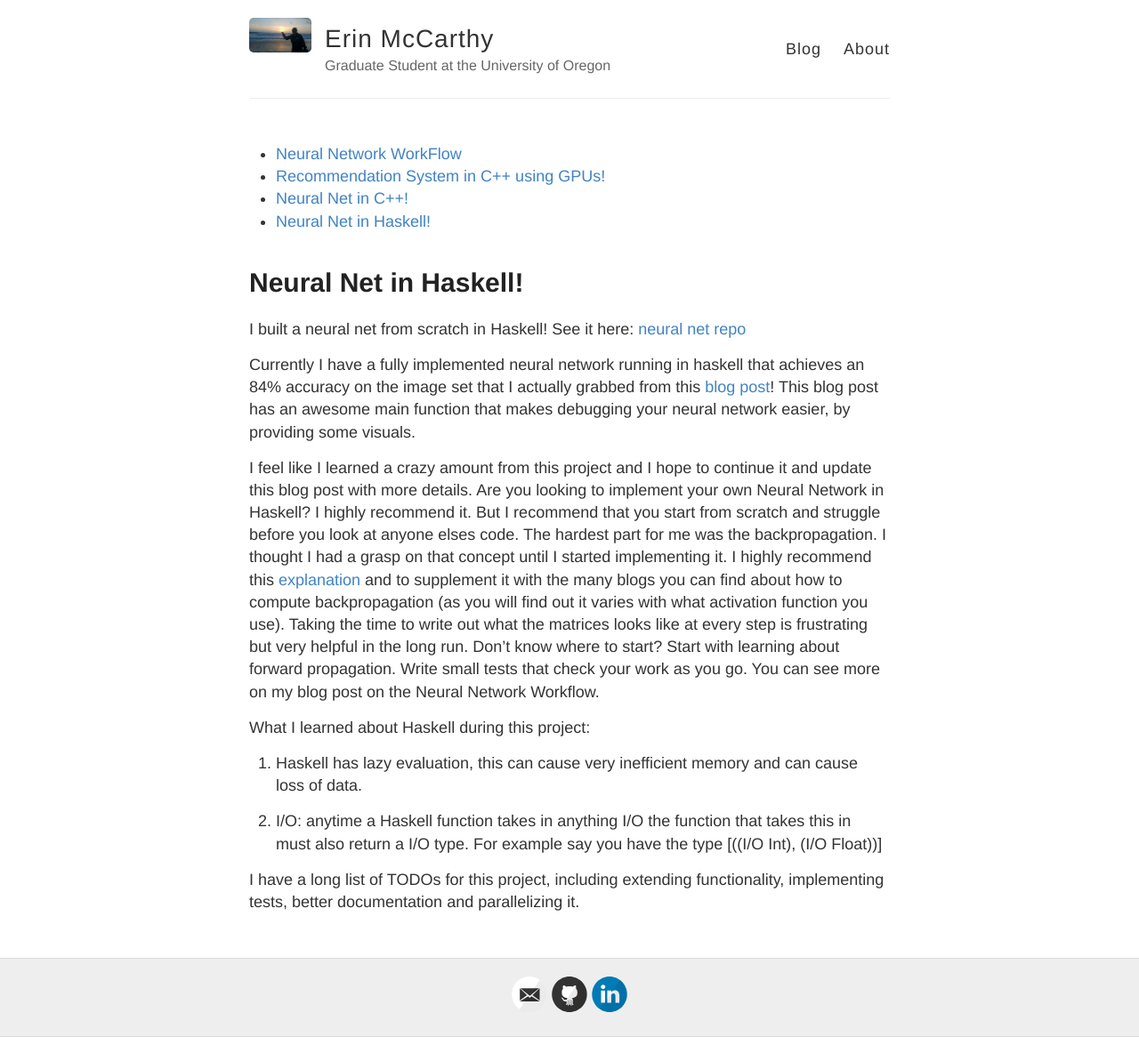
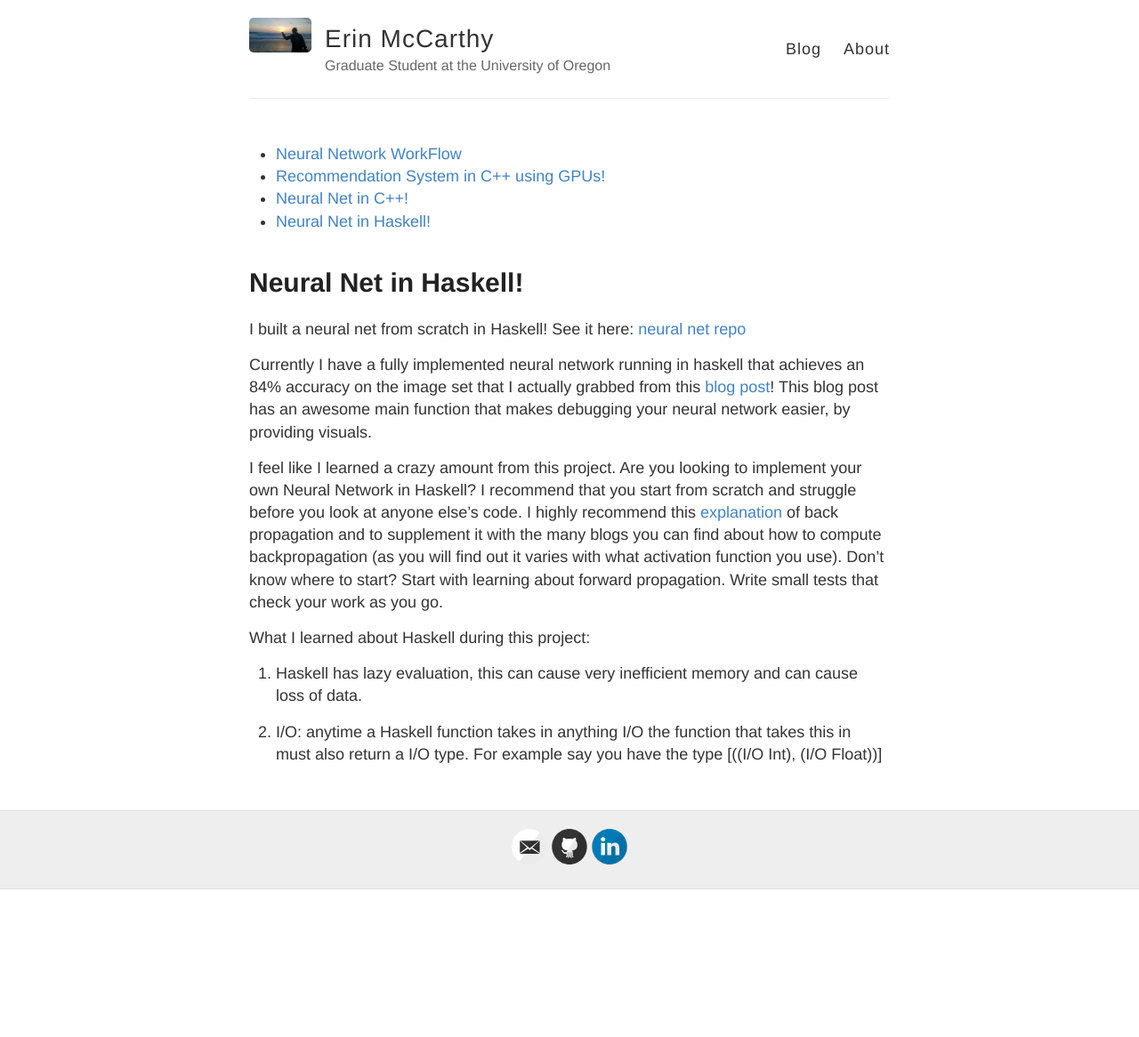
Before and after one commit to enmccarthy/enmccarthy.github.io, a Jekyll site: the page built from _posts/2018-5-18-Haskell-NN.md, in a window 1280 px wide. Shown: the whole page at 89% size. Built offline with Jekyll 4.4.1, drawn with Linux system fonts in a browser that asks for light colours; after the commit the page ends 1000 px from its top, so only the background shows below that.

Commit message:
updating some posts

```diff
--- a/_posts/2018-5-18-Haskell-NN.md
+++ b/_posts/2018-5-18-Haskell-NN.md
@@ -6,15 +6,12 @@ title: Neural Net in Haskell!
 I built a neural net from scratch in Haskell! See it here: [neural net repo](https://github.com/enmccarthy/hcnn)
 
 
-Currently I have a fully implemented neural network running in haskell that achieves an 84% accuracy on the image set that I actually grabbed from this [blog post](https://crypto.stanford.edu/~blynn/haskell/brain.html)! This blog post has an awesome main function that makes debugging your neural network easier, by providing some visuals.
+Currently I have a fully implemented neural network running in haskell that achieves an 84% accuracy on the image set that I actually grabbed from this [blog post](https://crypto.stanford.edu/~blynn/haskell/brain.html)! This blog post has an awesome main function that makes debugging your neural network easier, by providing visuals.
 
 
-I feel like I learned a crazy amount from this project and I hope to continue it and update this blog post with more details. Are you looking to implement your own Neural Network in Haskell? I highly recommend it. But I recommend that you start from scratch and struggle before you look at anyone elses code. The hardest part for me was the backpropagation. I thought I had a grasp on that concept until I started implementing it. I highly recommend this [explanation](https://www.ics.uci.edu/~pjsadows/notes.pdf) and to supplement it with the many blogs you can find about how to compute backpropagation (as you will find out it varies with what activation function you use). Taking the time to write out what the matrices looks like at every step is frustrating but very helpful in the long run. Don't know where to start? Start with learning about forward propagation. Write small tests that check your work as you go. You can see more on my blog post on the Neural Network Workflow.
+I feel like I learned a crazy amount from this project. Are you looking to implement your own Neural Network in Haskell? I recommend that you start from scratch and struggle before you look at anyone else's code. I highly recommend this [explanation](https://www.ics.uci.edu/~pjsadows/notes.pdf) of back propagation and to supplement it with the many blogs you can find about how to compute backpropagation (as you will find out it varies with what activation function you use). Don't know where to start? Start with learning about forward propagation. Write small tests that check your work as you go.
 
 What I learned about Haskell during this project:
 1. Haskell has lazy evaluation, this can cause very inefficient memory and can cause loss of data.
 
 2. I/O: anytime a Haskell function takes in anything I/O the function that takes this in must also return a I/O type. For example say you have the type [((I/O Int), (I/O Float))]
-
-
-I have a long list of TODOs for this project, including extending functionality, implementing tests, better documentation and parallelizing it.
```
Also changed, not shown: _posts/2018-6-6-CPlusPlus-NN.md (+1 -5 lines), _posts/2018-6-7-NeuralNetworkWF.md (+1 -1 lines).
